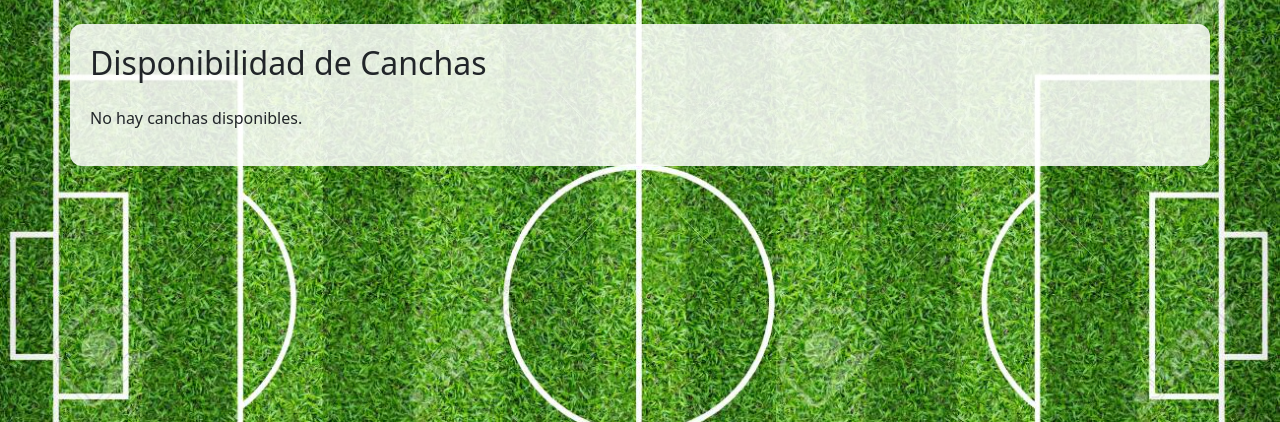
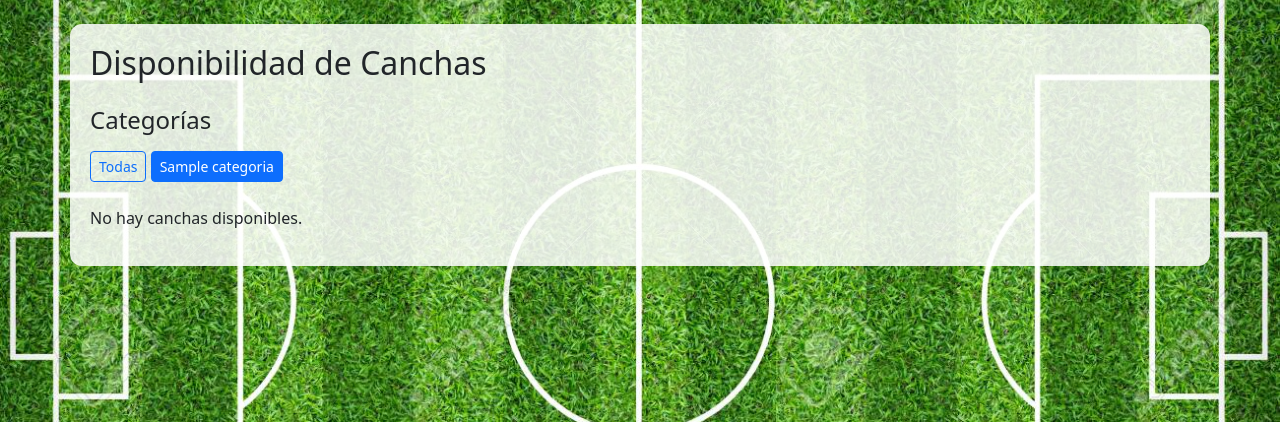
Before and after one commit to kaiser-14-10/Reserva_Cancha, a Django app: page /?categoria=1 in a window 1280 px wide. Shown: the part 106-528 px from the top of the page. Run offline with Django 5.2, Linux system fonts and the light colour scheme; data comes from the database, SQL or seed files in the repository; tables that the repository leaves empty hold one stand-in row (values such as "Sample post").

Commit message:
Update home.html

```diff
--- a/arriendo_canchas/templates/home.html
+++ b/arriendo_canchas/templates/home.html
@@ -1,7 +1,24 @@
 {% extends 'base.html' %}
 {% block title %}Disponibilidad de Canchas{% endblock %}
+
 {% block content %}
+
 <h2 class="mb-4">Disponibilidad de Canchas</h2>
+
+<h4 class="mb-3">Categorías</h4>
+
+<div class="mb-4">
+    <a href="/" class="btn btn-outline-primary btn-sm {% if not categoria_filtro %}active{% endif %}">
+        Todas
+    </a>
+
+    {% for cat in categorias %}
+        <a href="?categoria={{ cat.id }}"
+           class="btn btn-outline-primary btn-sm {% if categoria_filtro == cat.id|stringformat:'s' %}active{% endif %}">
+            {{ cat.nombre }}
+        </a>
+    {% endfor %}
+</div>
 
 <div class="row">
     {% for cancha in canchas %}
@@ -10,9 +27,28 @@
             <div class="card-body">
 
                 <h5 class="card-title">{{ cancha.nombre }}</h5>
-        <p class="card-text">Tipo: {{ cancha.tipo }}</p>
+                <p class="card-text">Categoría: {{ cancha.categoria.nombre }}</p>
                 <p class="card-text text-success fw-bold">${{ cancha.precio }}</p>
 
+                {% if cancha.bloqueo %}
+                    <p class="text-danger fw-bold">
+                        ⛔ Cancha cerrada
+                    </p>
+
+                    <p class="text-muted">
+                        <strong>Del:</strong> {{ cancha.bloqueo.fecha_inicio }}<br>
+                        <strong>Al:</strong> {{ cancha.bloqueo.fecha_fin }}
+                    </p>
+
+                    {% if cancha.bloqueo.motivo %}
+                        <p class="text-muted"><strong>Motivo:</strong> {{ cancha.bloqueo.motivo }}</p>
+                    {% endif %}
+
+                    <button class="btn btn-danger w-100" disabled>
+                        No disponible
+                    </button>
+
+                {% else %}
                     {% if user.is_authenticated %}
                         <a href="{% url 'reservar' cancha.id %}" class="btn btn-success w-100">
                             Reservar
@@ -21,9 +57,7 @@
                         <a href="{% url 'login' %}" class="btn btn-secondary w-100">
                             Inicia sesión para reservar
                         </a>
-            <a href="{% url 'register' %}"></a>
-
-
+                    {% endif %}
                 {% endif %}
 
             </div>
```
Lines whose indentation alone changed are shown as unchanged.
